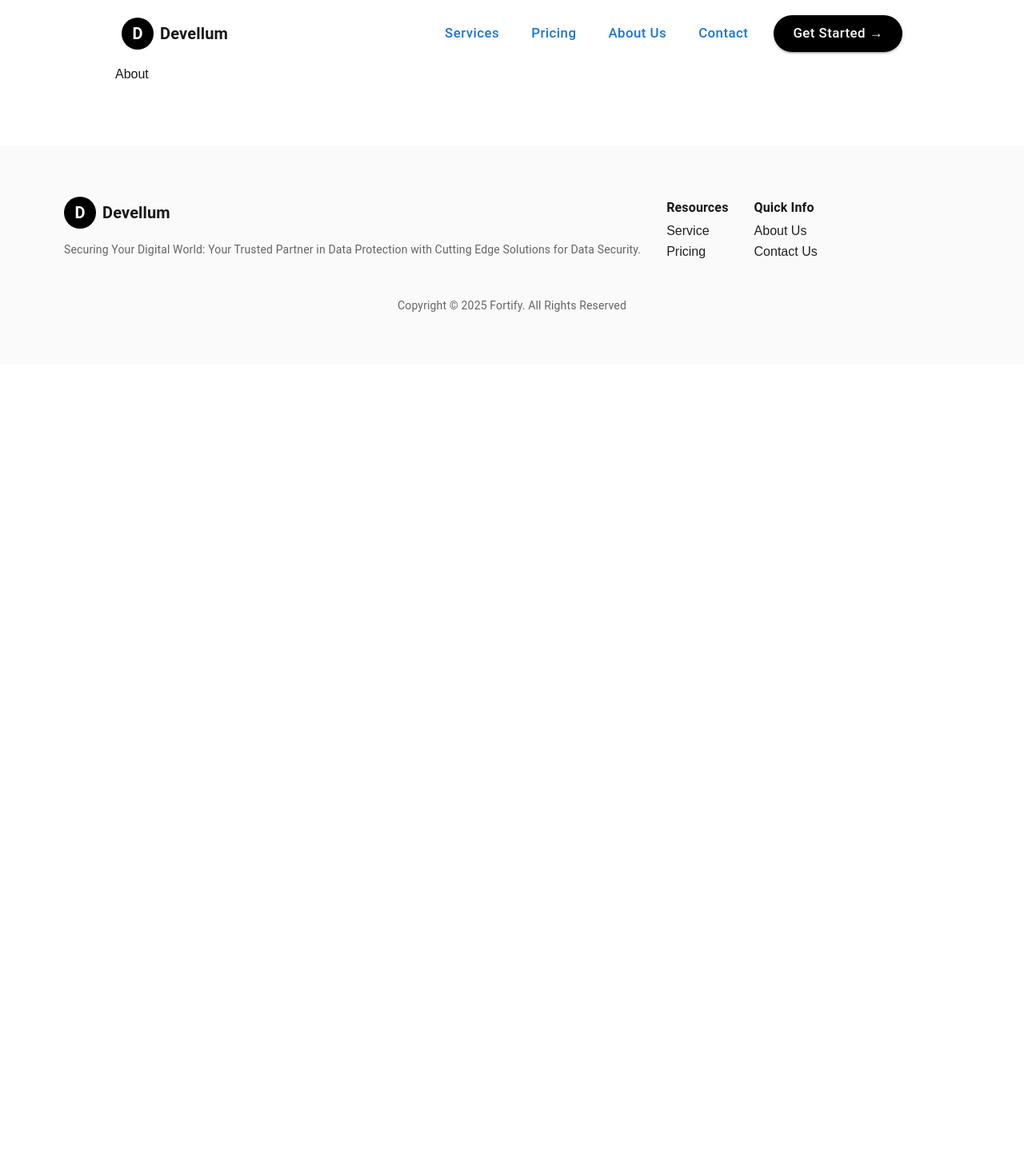
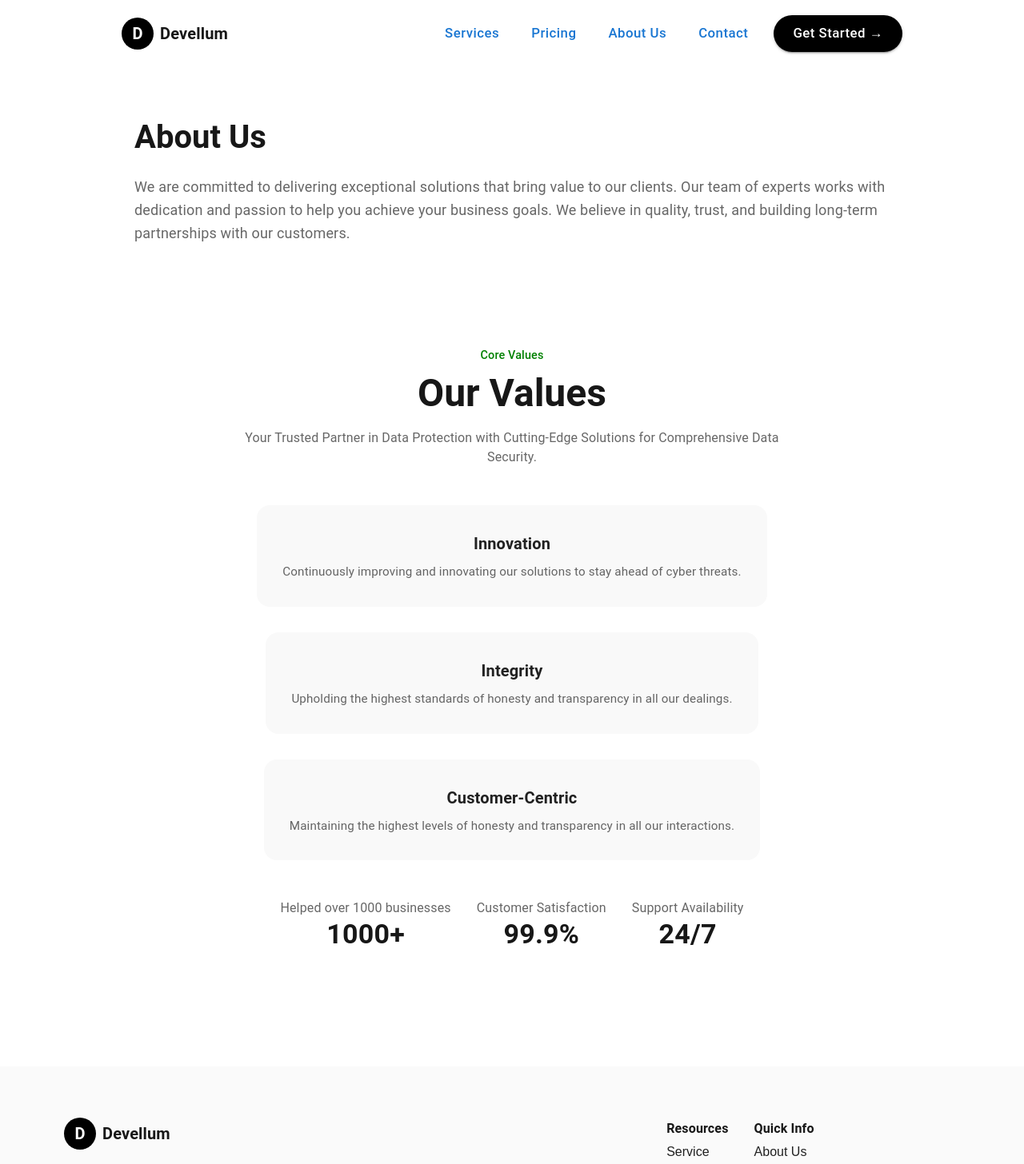
Before and after one commit to devellum-tech/launchpad_frontend, a Next.js app: page /about in a window 1280 px wide. Shown: the top 1456 px of the page at 80% size. Before the commit the page ends 800 px from the top, so only its background shows below. Built offline with nearby package versions, Linux system fonts and the light colour scheme; a web font is replaced by a local one.

Commit message:
about page and contact apge is added

```diff
--- a/pages/about.js
+++ b/pages/about.js
@@ -1,9 +1,171 @@
-import React from 'react'
+import React from "react";
+import { Box, Typography, Grid, Container, Paper } from "@mui/material";
 
-const About = () => {
+export default function About() {
   return (
-    <div>About</div>
-  )
+    <>
+      {/* About Us Section */}
+      <Box sx={{ py: 8, backgroundColor: "#fff" }}>
+        <Container maxWidth="lg">
+          <Grid container spacing={6} alignItems="center">
+            {/* Left: Text */}
+            <Grid item xs={12} md={6}>
+              <Typography
+                variant="h3"
+                sx={{
+                  fontWeight: "bold",
+                  mb: 3,
+                  fontSize: { xs: "2rem", md: "2.5rem" },
+                  lineHeight: 1.2,
+                }}
+              >
+                About Us
+              </Typography>
+
+              <Typography
+                sx={{
+                  fontSize: { xs: "1rem", md: "1.125rem" },
+                  color: "text.secondary",
+                  lineHeight: 1.6,
+                }}
+              >
+                We are committed to delivering exceptional solutions that bring
+                value to our clients. Our team of experts works with dedication
+                and passion to help you achieve your business goals. We believe
+                in quality, trust, and building long-term partnerships with our
+                customers.
+              </Typography>
+            </Grid>
+
+
+          </Grid>
+        </Container>
+      </Box>
+
+      {/* Core Values Section */}
+      <Box sx={{ py: 8, backgroundColor: "#fff" }}>
+        <Container maxWidth="lg">
+          <Typography
+            sx={{
+              textAlign: "center",
+              color: "green",
+              fontSize: "0.9rem",
+              fontWeight: 500,
+            }}
+          >
+            Core Values
+          </Typography>
+          <Typography
+            variant="h3"
+            sx={{
+              textAlign: "center",
+              fontWeight: "bold",
+              mt: 1,
+              mb: 2,
+            }}
+          >
+            Our Values
+          </Typography>
+          <Typography
+            sx={{
+              textAlign: "center",
+              color: "text.secondary",
+              maxWidth: "700px",
+              mx: "auto",
+              mb: 6,
+            }}
+          >
+            Your Trusted Partner in Data Protection with Cutting-Edge Solutions
+            for Comprehensive Data Security.
+          </Typography>
+
+          {/* Value Cards */}
+
+          <Grid
+            container
+            spacing={4}
+            sx={{
+              display: "flex",
+              // flexDirection: { xs: "column", md: "row" }, // column on small, row on medium+
+              // alignItems: "center",
+              justifyContent:"center"
+            }}
+          >
+            {[
+              {
+                title: "Innovation",
+                desc: "Continuously improving and innovating our solutions to stay ahead of cyber threats.",
+              },
+              {
+                title: "Integrity",
+                desc: "Upholding the highest standards of honesty and transparency in all our dealings.",
+              },
+              {
+                title: "Customer-Centric",
+                desc: "Maintaining the highest levels of honesty and transparency in all our interactions.",
+              },
+            ].map((item, i) => (
+              <Grid
+                item
+                xs={12}
+                md={4} // 3 columns on desktop
+                key={i}
+                sx={{ display: "flex" }}
+              >
+                <Paper
+                  elevation={0}
+                  sx={{
+                    p: 4,
+                    textAlign: "center",
+                    borderRadius: 4,
+                    backgroundColor: "#f9f9f9",
+                    flex: 1,
+                  }}
+                >
+                  <Typography variant="h6" sx={{ fontWeight: "bold", mb: 1 }}>
+                    {item.title}
+                  </Typography>
+                  <Typography
+                    sx={{ color: "text.secondary", fontSize: "0.95rem" }}
+                  >
+                    {item.desc}
+                  </Typography>
+                </Paper>
+              </Grid>
+            ))}
+          </Grid>
+
+          {/* Stats */}
+          <Grid container spacing={4} sx={{ mt: 6 }} display={"flex"} justifyContent={"center"}>
+            <Grid item xs={12} md={4} sx={{ textAlign: "center" }}>
+              <Typography sx={{ color: "text.secondary" }}>
+                Helped over 1000 businesses
+              </Typography>
+              <Typography variant="h4" sx={{ fontWeight: "bold" }}>
+                1000+
+              </Typography>
+            </Grid>
+
+            <Grid item xs={12} md={4} sx={{ textAlign: "center" }}>
+              <Typography sx={{ color: "text.secondary" }}>
+                Customer Satisfaction
+              </Typography>
+              <Typography variant="h4" sx={{ fontWeight: "bold" }}>
+                99.9%
+              </Typography>
+            </Grid>
+
+            <Grid item xs={12} md={4} sx={{ textAlign: "center" }}>
+              <Typography sx={{ color: "text.secondary" }}>
+                Support Availability
+              </Typography>
+              <Typography variant="h4" sx={{ fontWeight: "bold" }}>
+                24/7
+              </Typography>
+            </Grid>
+          </Grid>
+        </Container>
+      </Box>
+    </>
+  );
 }
-
-export default About
```
Also changed, not shown: pages/contact.js (+109 -6 lines).
